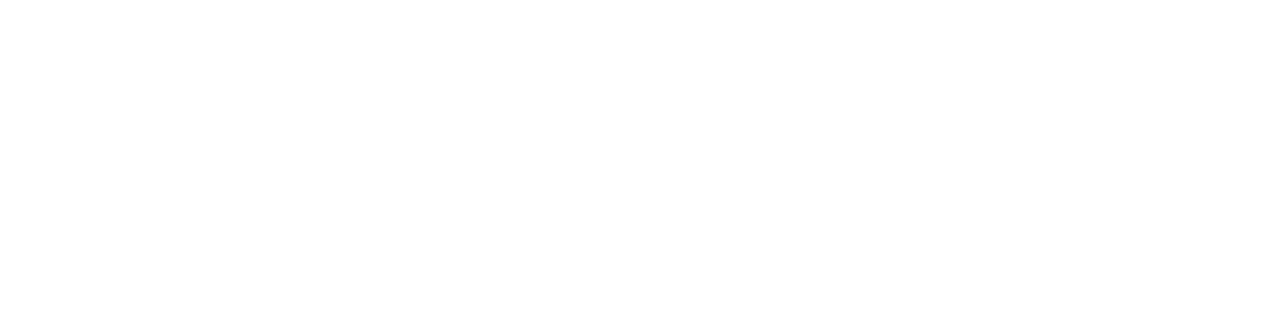
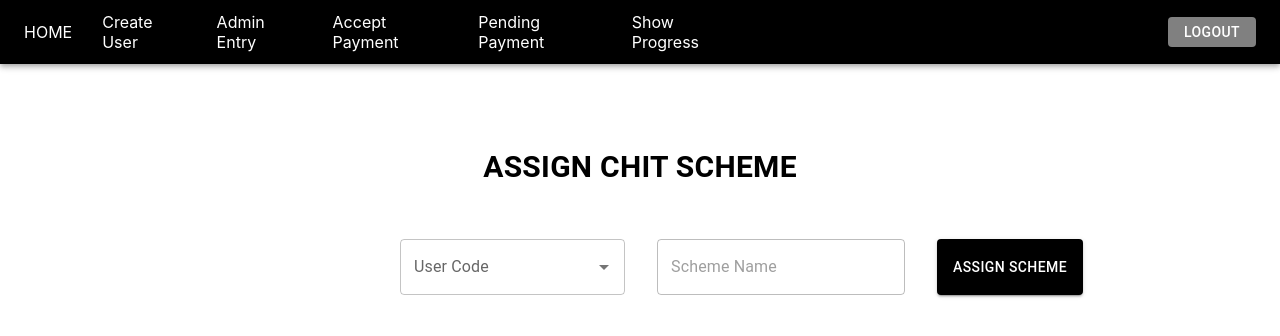
Before and after one commit to bab-arun/chitfund---typescript, a React (Create React App) app: page /assignscheme in a window 1280 px wide. Before the commit this address had no page. Shown: the top 336 px of the page. Built offline with nearby package versions, Linux system fonts and the light colour scheme; no server answers.

Commit message:
assign scheme is changed as typescript

```diff
--- /dev/null
+++ b/src/AdminComponent/AssignScheme.tsx
@@ -0,0 +1,143 @@
+
+import axios from "axios";
+import React, { useState, useEffect } from "react";
+import { AdminNavbar } from "./AdminNavbar";
+import { useContext } from "react";
+import { ChitSchemeContext } from "../App";
+import swal from "sweetalert";
+import FormProvider from "../components/FormProvider";
+import { useForm } from "react-hook-form";
+import { yupResolver } from "@hookform/resolvers/yup";
+import * as Yup from 'yup';
+import { Box, Button, Stack, Typography } from "@mui/material";
+import { AutoCompleteDropdown } from "../components/AutoCompleteDropdown";
+import { TextFieldMUi } from "../components/TextFieldMui";
+
+
+const NewAssignSchemeSchema = Yup.object().shape({
+  // name: Yup.string().required("Name is required"),
+});
+
+const initialFieldValues={
+  schemeName:'',
+  userCodeList:[],
+}
+
+export const AssignScheme = () => {
+
+
+
+  const { linkSchemeName } = useContext(ChitSchemeContext);
+
+  const[values,setValues]= useState(initialFieldValues);
+
+
+  const methods = useForm({
+    resolver: yupResolver(NewAssignSchemeSchema),
+    values,
+  });
+
+
+  const handleUsers=(event:any,value:any)=>{
+  setValues({ ...values, userCodeList: value,schemeName:linkSchemeName});
+  }
+
+  const errorMsg = {
+    userCodeList: "",
+
+  };
+  const [errors, setErrors] = useState(errorMsg);
+
+  const validateAssignUser = () => {
+    const temp = errorMsg;
+    temp.userCodeList = values.userCodeList.length !== 0 ? '' : 'User Code is required';
+
+    setErrors({ ...temp });
+    return Object.values(temp).every((x) => x === '');
+  };
+
+  const assignScheme = (e:any) => {
+    e.preventDefault();
+
+    if(!validateAssignUser()){
+      return
+    }
+
+    axios
+      .post("http://localhost:8081/assignUserScheme/save",values)
+      .then((response) => {
+        console.log(response);
+        if (response.data === "User is Assigned for scheme") {
+          swal({
+            title: "New Users assigned to " + values.schemeName + " Successfully!!!",
+          }).then(function () {
+            window.location.href = "http://localhost:3000/adminhomepage";
+          });
+        }
+      })
+      .catch((error) => {
+        console.log(error);
+      });
+  };
+
+  /////////////////////////////////////////////
+
+  const [userlist, setUserlist] = useState([]);
+  useEffect(() => {
+    axios
+      .get("http://localhost:8081/userCode-List/show", {
+        params: {
+          schemeName: linkSchemeName,
+        },
+      })
+      .then((res) => {
+        console.log(res.data,"user list");
+        setUserlist(res.data);
+      })
+      .catch((err) => console.log(err));
+  }, [linkSchemeName]);
+  //////////////////////////////////////////
+  return (
+    <>
+      <AdminNavbar />
+
+      <Box sx={{textAlign:"center"}}>
+      <FormProvider methods={methods} onSubmit={(e) => e.preventDefault()}>
+          <Typography sx={{ marginTop:"80px",fontSize:"30px"}}><b>ASSIGN CHIT SCHEME</b></Typography>
+
+
+          <Stack direction="row" spacing={4} sx={{marginLeft:"400px",marginTop:"50px"}}>
+             <AutoCompleteDropdown
+              label="User Code"
+              sx={{ width: "225px", height: '50px' }}
+              onChange={handleUsers}
+              size={''}
+              multiple={'true'}
+              value={values.userCodeList}
+              options={userlist}
+              required
+              getOptionLabel={(userlist: any) => `${userlist}`}
+              errorMessage={errors.userCodeList}
+            />
+            <br></br>
+            <br></br>
+            <TextFieldMUi
+              variant="outlined"
+              label="Scheme Name"
+              name="schemeName"
+              defaultValue={linkSchemeName}
+              disabled
+              />
+               <br></br>
+               <br></br>
+
+            <Button variant="contained" onClick={assignScheme} sx={{backgroundColor:"black"}}>
+             Assign Scheme
+              </Button>
+              </Stack>
+
+          </FormProvider>
+      </Box>
+    </>
+  );
+};
--- a/src/AdminComponent/scheme/AdminHomepage.tsx
+++ b/src/AdminComponent/scheme/AdminHomepage.tsx
@@ -65,6 +65,7 @@
   const assignLinkPopulate = (x: any) => {
     console.log(x.row.schemeName);
     setLinkSchemeName(x.row.schemeName);
+
     if (x.row.numberOfUser === x.row.schemeUserCount) {
       swal("User Count is Full", "You are unable to add user", "warning");
     } else {
--- a/src/App.tsx
+++ b/src/App.tsx
@@ -6,7 +6,7 @@
 import { AdminNavbar } from "./AdminComponent/AdminNavbar";
 // import { CreateScheme } from "./AdminComponent/CreateScheme";
 
-// import { AssignScheme } from "./AdminComponent/AssignScheme";
+ import { AssignScheme } from "./AdminComponent/AssignScheme";
 // import { AdminEntry } from "./AdminComponent/AdminEntry";
 // import { AcceptPayment } from "./AdminComponent/AcceptPayment";
 // import { PendingPayment } from "./AdminComponent/PendingPayment";
@@ -59,9 +59,10 @@
             <Route path="/adminhomepage" element={<AdminHomepage />} />
             <Route path="/adminnavbar" element={<AdminNavbar />}/>
              <Route path="/createuser" element={<CreateUser />} />
+             <Route path="/assignscheme" element={<AssignScheme />} />
             {/* <Route path="/userhomepage" element={<UserHomepage />} />
             <Route path="/createscheme" element={<CreateScheme />} />
-            <Route path="/assignscheme" element={<AssignScheme />} /> */}
+             */}
             {/* <Route
               path="/adminentry/:scheme/:amount"
               element={<AdminEntry />}
```
Also changed, not shown: src/AdminComponent/AssignScheme.js (deleted, +0 -118 lines).
